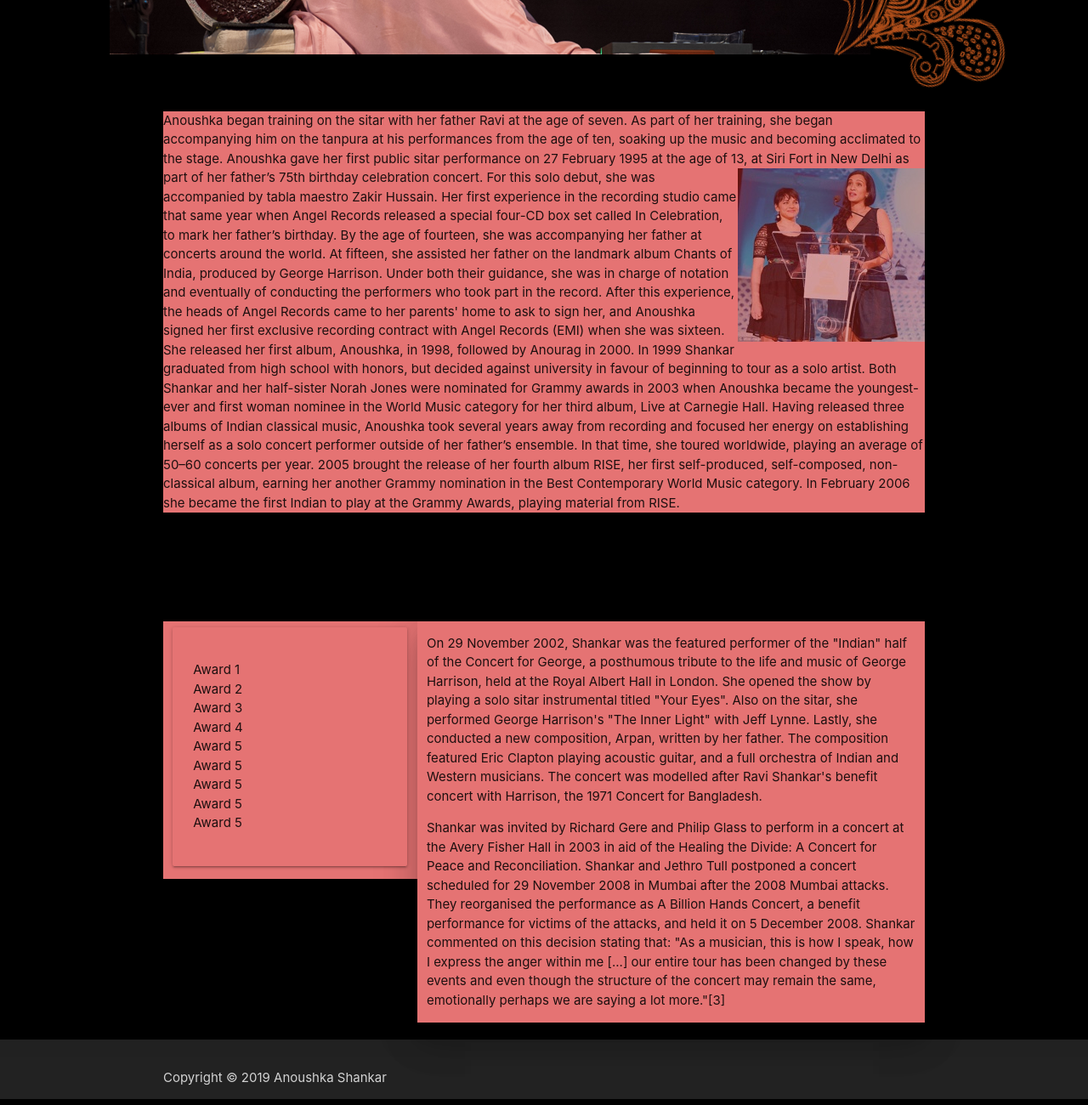
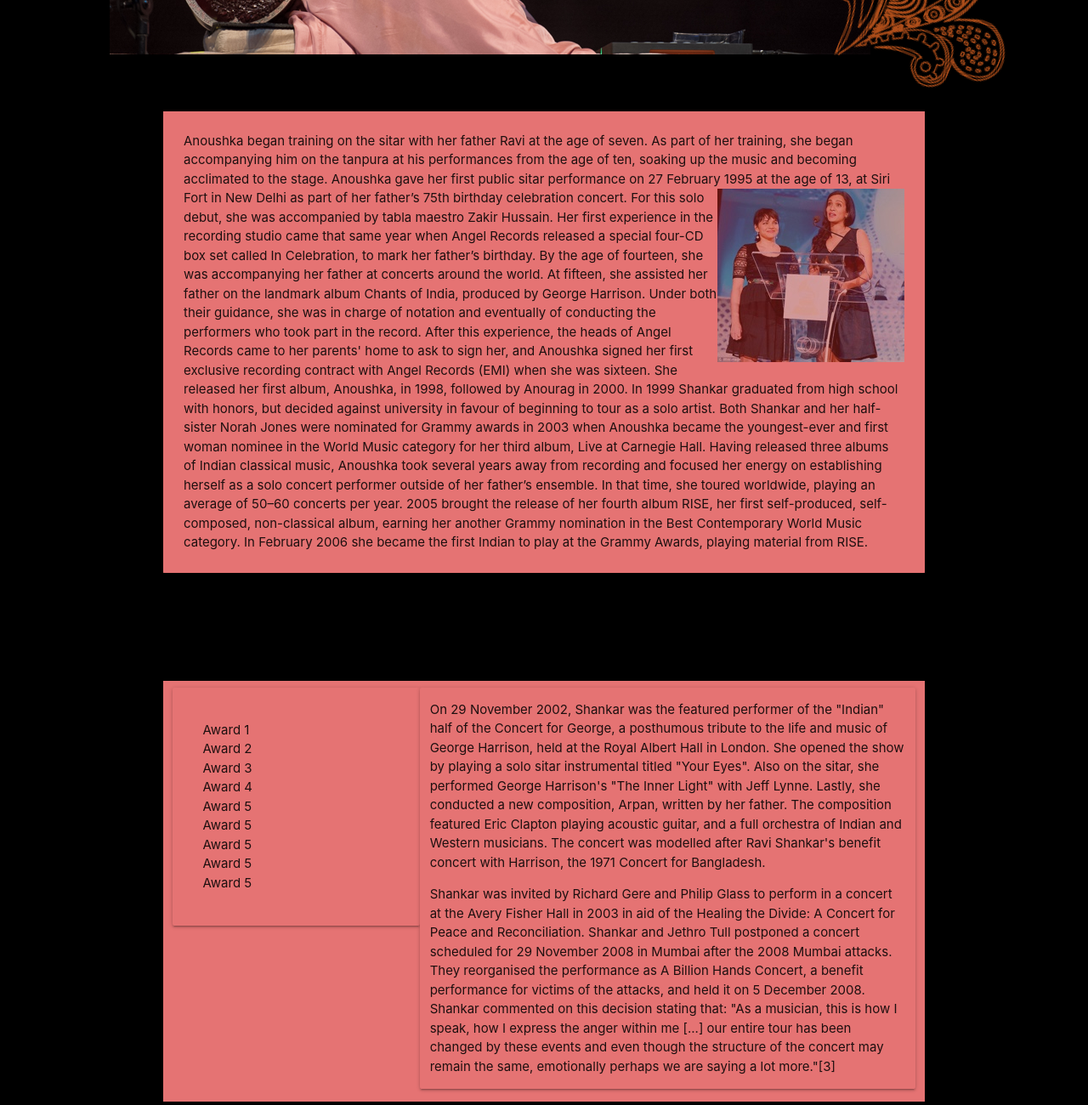
Before and after one commit to MadhumithaPrana/anoushka-final-site, a plain HTML site: page about.html in a window 1280 px wide. Shown: the part 540-1840 px from the top of the page at 85% size. Drawn offline with nearby package versions, Linux system fonts and the light colour scheme.

Commit message:
update about.html

```diff
--- a/about.html
+++ b/about.html
@@ -45,6 +45,8 @@
 
 <div class="container ">
 <div class="col red lighten-2 z-depth-5">
+  <div class="card red lighten-2">
+    <div class="card-content">
 <p>
 Anoushka began training on the sitar with her father Ravi at the age of seven. As part of her training, she began accompanying him on the tanpura at his performances from the age of ten, soaking up the music and becoming acclimated to the stage. Anoushka gave her first public sitar performance on 27 February 1995 at the age of 13, at Siri Fort in New Delhi as part of her father’s 75th birthday celebration concert.
 <img id="" src="assets/images/abt_2.jpg" style="float:right">
@@ -52,6 +54,8 @@ For this solo debut, she was accompanied by tabla maestro Zakir Hussain. Her fir
 She released her first album, Anoushka, in 1998, followed by Anourag in 2000. In 1999 Shankar graduated from high school with honors, but decided against university in favour of beginning to tour as a solo artist. Both Shankar and her half-sister Norah Jones were nominated for Grammy awards in 2003 when Anoushka became the youngest-ever and first woman nominee in the World Music category for her third album, Live at Carnegie Hall.
 Having released three albums of Indian classical music, Anoushka took several years away from recording and focused her energy on establishing herself as a solo concert performer outside of her father’s ensemble. In that time, she toured worldwide, playing an average of 50–60 concerts per year. 2005 brought the release of her fourth album RISE, her first self-produced, self-composed, non-classical album, earning her another Grammy nomination in the Best Contemporary World Music category. In February 2006 she became the first Indian to play at the Grammy Awards, playing material from RISE.
 </p>
+</div>
+</div>
 </div>
 </div>
 
@@ -66,8 +70,8 @@ Having released three albums of Indian classical music, Anoushka took several ye
 
 
 
-<div class="col s4 red lighten-2">
-  <div class="card red lighten-2">
+<div class="col s12 red lighten-2">
+  <div class="card col s4 red lighten-2">
     <div class="card-content">
       <ul>
         <li> Award 1 </li>
@@ -82,10 +86,8 @@ Having released three albums of Indian classical music, Anoushka took several ye
       </ul>
     </div>
   </div>
-</div>
+  <div class="card col s8 red lighten-2">
 
-
-<div class="col s8 red lighten-2 z-depth-5">
     <p>
       On 29 November 2002, Shankar was the featured performer of the "Indian" half of the Concert for George, a posthumous tribute to the life and music of George Harrison, held at the Royal Albert Hall in London. She opened the show by playing a solo sitar instrumental titled "Your Eyes". Also on the sitar, she performed George Harrison's "The Inner Light" with Jeff Lynne. Lastly, she conducted a new composition, Arpan, written by her father. The composition featured Eric Clapton playing acoustic guitar, and a full orchestra of Indian and Western musicians. The concert was modelled after Ravi Shankar's benefit concert with Harrison, the 1971 Concert for Bangladesh.
     </p>
@@ -93,7 +95,10 @@ Having released three albums of Indian classical music, Anoushka took several ye
     <p>
     Shankar was invited by Richard Gere and Philip Glass to perform in a concert at the Avery Fisher Hall in 2003 in aid of the Healing the Divide: A Concert for Peace and Reconciliation. Shankar and Jethro Tull postponed a concert scheduled for 29 November 2008 in Mumbai after the 2008 Mumbai attacks. They reorganised the performance as A Billion Hands Concert, a benefit performance for victims of the attacks, and held it on 5 December 2008. Shankar commented on this decision stating that: "As a musician, this is how I speak, how I express the anger within me [...] our entire tour has been changed by these events and even though the structure of the concert may remain the same, emotionally perhaps we are saying a lot more."[3]
     </p>
+
   </div>
+</div>
+
 </div>
 </div>
 
```
Lines whose indentation alone changed are shown as unchanged.
